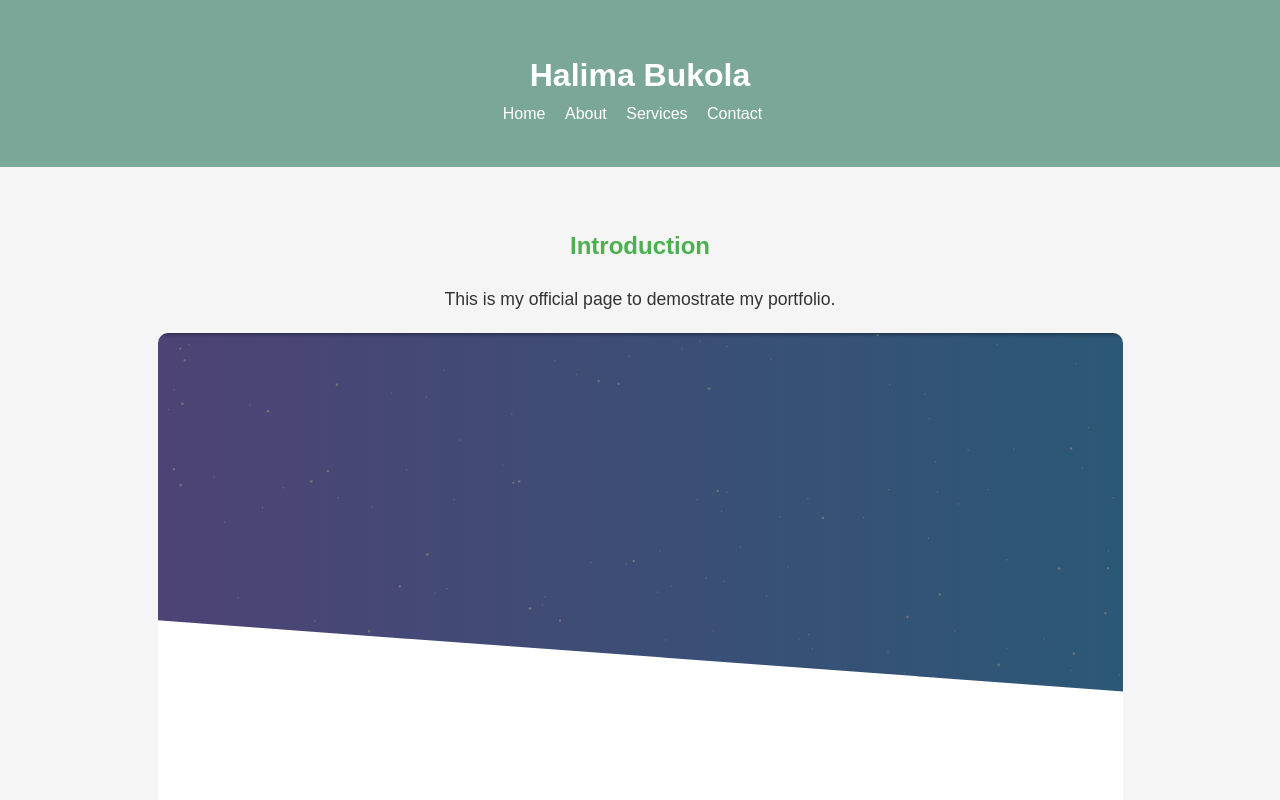
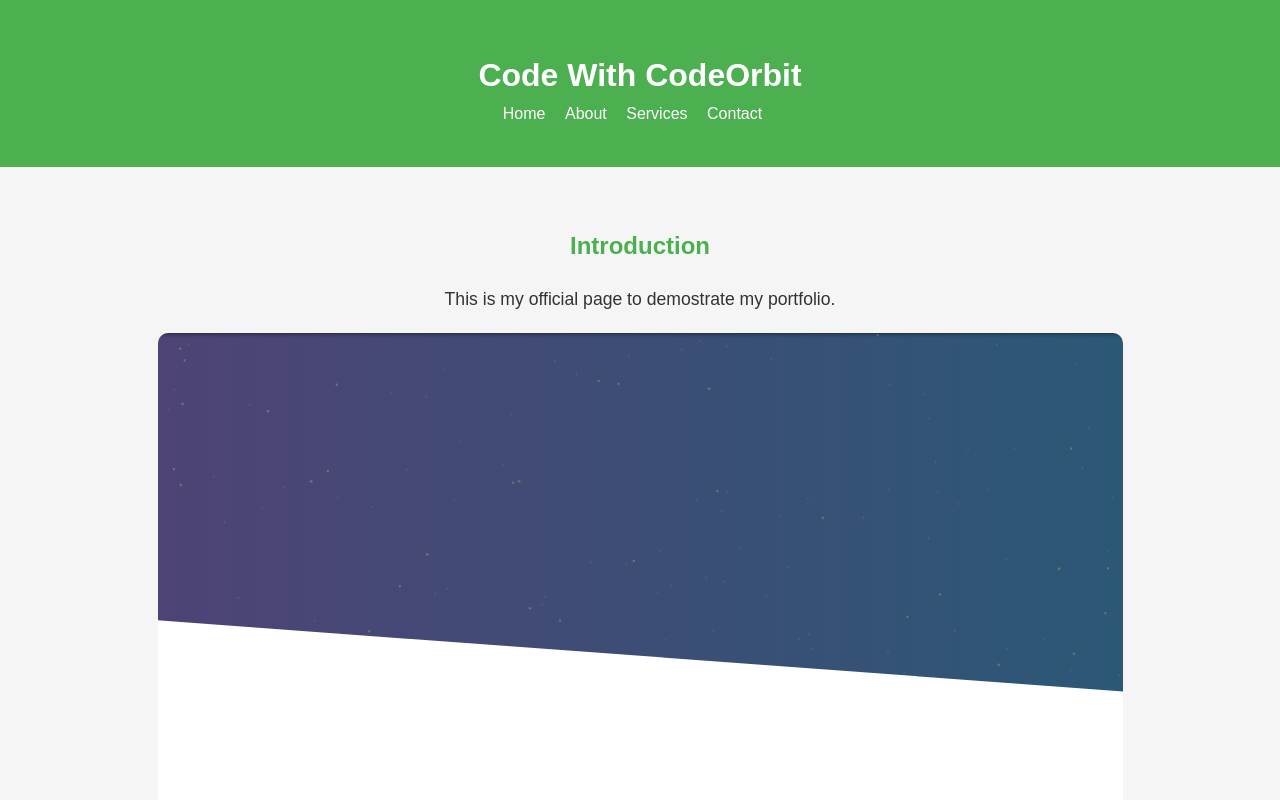
Before and after one commit to engrabdul/code-orbit, a plain HTML site: page mypage.html in a window 1280 px wide. Shown: the top 800 px of the page. Drawn offline with Linux system fonts and the light colour scheme.

Commit message:
push all

```diff
--- a/css/mypage.css
+++ b/css/mypage.css
@@ -22,7 +22,7 @@ body {
 
 /* Header Styling */
 header {
-    background-color: rgb(122, 167, 152);
+    background-color: #4CAF50;
     color: #FFF;
     padding: 20px 0;
     text-align: center;
--- a/mypage.html
+++ b/mypage.html
@@ -13,7 +13,7 @@
     <!-- Header Section -->
     <header>
         <div class="container">
-            <h1 id="main-title">Halima Bukola</h1>
+            <h1 id="main-title">Code With CodeOrbit</h1>
             <nav>
                 <ul>
                     <li><a href="#home">Home</a></li>
@@ -89,7 +89,7 @@
             <a href="https://x.com/dwebguru">Twitter</a> |
             <a href="https://github.com/engrabdul">GitHub</a>
         </p>
-        <p>&copy; 2024 Afeez B. Zakariyau. All rights reserved.</p>
+        <p>&copy; 2024 Code Orbit. All rights reserved.</p>
         </div>
     </footer>
 </body>
```
